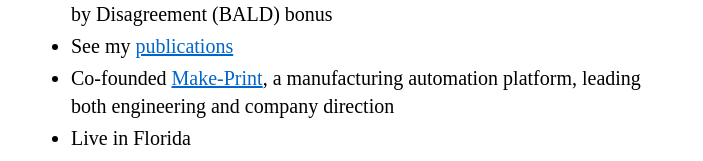
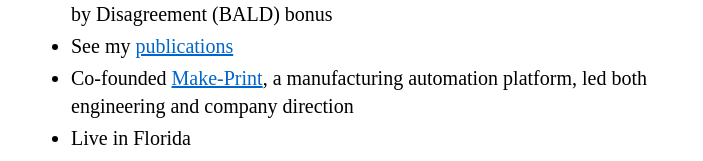
Before and after one commit to PascalPolygon/pascal.org, a React (Create React App) app: page / in a window 1280 px wide. Shown: the part 444-605 px from the top of the page, without its empty margins (284-987 px from the left). Built offline with nearby package versions, Linux system fonts and the light colour scheme.

Commit message:
Update tense in co-founder description

```diff
--- a/src/App.js
+++ b/src/App.js
@@ -38,7 +38,7 @@ function App() {
         <li>Working on Group Relative Policy Optimization with variational disagreement reward for exploration <a href="https://github.com/PascalPolygon/grpo-vdr" target="_blank">(GRPO-VDR)</a> </li>
         <li>Built a fork of Hugging Face's <a href="https://github.com/PascalPolygon/trl" target="_blank">TRL</a> with custom Bayesian Active Learning by Disagreement (BALD) bonus</li>
         <li>See my <a href="https://scholar.google.com/citations?user=-pQBBjoAAAAJ&hl=en&oi=ao" target="_blank">publications</a></li>
-        <li>Co-founded <a href="https://make-print.com/" target="_blank">Make-Print</a>, a manufacturing automation platform, leading both engineering and company direction</li>
+        <li>Co-founded <a href="https://make-print.com/" target="_blank">Make-Print</a>, a manufacturing automation platform, led both engineering and company direction</li>
         <li>Live in Florida</li>
         <li>Train Brazilian Jiu-Jitsu</li>
         <li>Passionate about building AI agents through bio-inspired approaches</li>
```
